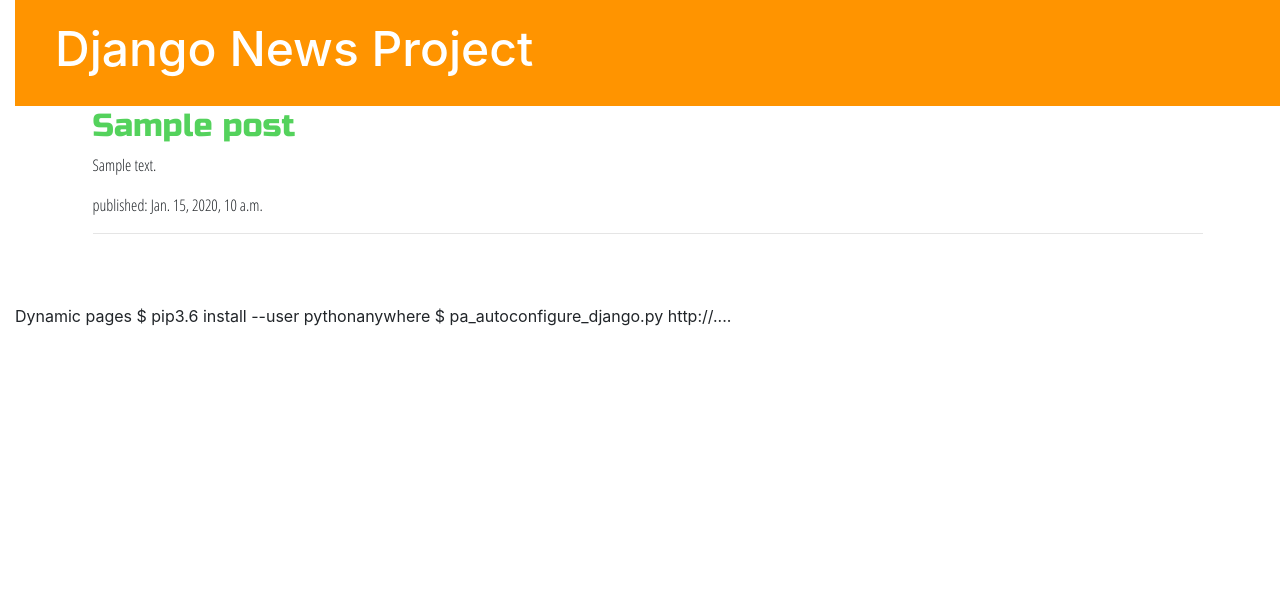
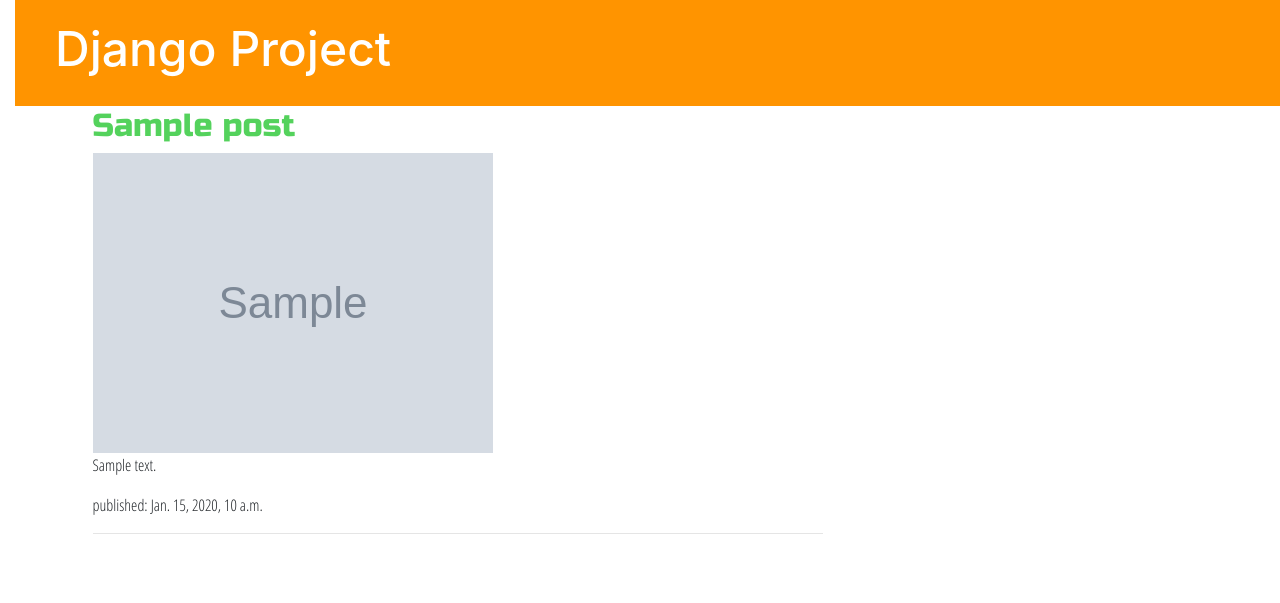
Before and after one commit to Pylearn2017/my-first-blog, a Django app: page / in a window 1280 px wide. Shown: the top 603 px of the page. Run offline with Django 3.2, Linux system fonts and the light colour scheme; tables that the repository leaves empty hold one stand-in row (values such as "Sample post"); grey boxes marked "Sample" are stand-in pictures; some libraries are stand-ins or nearby versions.

Commit message:
Add img to POST

```diff
--- a/blog/models.py
+++ b/blog/models.py
@@ -6,6 +6,7 @@
 class Post(models.Model):
     author = models.ForeignKey(settings.AUTH_USER_MODEL, on_delete=models.CASCADE)
     title = models.CharField(max_length=200)
+    image_url = models.CharField(max_length=200, blank=True, null=True)
     text = models.TextField()
     created_date = models.DateTimeField(default=timezone.now)
     published_date = models.DateTimeField(blank=True, null=True)
--- a/blog/static/css/blog.css
+++ b/blog/static/css/blog.css
@@ -22,6 +22,12 @@
 	font-family: 'Russo One', sans-serif;
 }
 
+.hover-title:hover {
+	transform: translateX(100px);
+	transform: rotate(360deg);
+	transition: 2s;
+}
+
 .page-header {
 	background-color: #ff9400;
 	margin-top: 0;
--- /dev/null
+++ b/blog/templates/blog/base.html
@@ -0,0 +1,26 @@
+{% load static %}
+
+<!DOCTYPE html>
+<html lang="en">
+<head>
+	<meta charset="UTF-8">
+	<title>Django Project</title>
+	<link rel="stylesheet" href="https://stackpath.bootstrapcdn.com/bootstrap/4.4.1/css/bootstrap.min.css" integrity="sha384-Vkoo8x4CGsO3+Hhxv8T/Q5PaXtkKtu6ug5TOeNV6gBiFeWPGFN9MuhOf23Q9Ifjh" crossorigin="anonymous">
+	<link href="https://fonts.googleapis.com/css?family=Open+Sans+Condensed:300|Russo+One&display=swap" rel="stylesheet">
+
+	<link rel="stylesheet" href="{% static 'css/blog.css' %}">
+</head>
+<body>
+	<div class="page-header">
+		<h1><a href="/">Django Project</a></h1>
+	</div>
+	<div class="content container">
+		<div class="row">
+			<div class="col-md-8">
+				{% block content %}
+				{% endblock %}
+			</div>
+		</div>
+	</div>
+</body>
+</html>
--- a/blog/templates/blog/post_list.html
+++ b/blog/templates/blog/post_list.html
@@ -1,35 +1,13 @@
-{% load static %}
+{% extends 'blog/base.html' %}
 
-<!DOCTYPE html>
-<html lang="en">
-<head>
-	<meta charset="UTF-8">
-	<title>Django News Project</title>
-	<link rel="stylesheet" href="https://stackpath.bootstrapcdn.com/bootstrap/4.4.1/css/bootstrap.min.css" integrity="sha384-Vkoo8x4CGsO3+Hhxv8T/Q5PaXtkKtu6ug5TOeNV6gBiFeWPGFN9MuhOf23Q9Ifjh" crossorigin="anonymous">
-	<link href="https://fonts.googleapis.com/css?family=Open+Sans+Condensed:300|Russo+One&display=swap" rel="stylesheet">
-
-	<link rel="stylesheet" href="{% static 'css/blog.css' %}">
-
-</head>
-<body>
-	<div class="page-header">
-		<h1><a href="/">Django News Project</a></h1>
-	</div>
-		<div class="content container">
+{% block content %}
 	{% for post in posts %}
 		<div class="post">
-				<h2><a href="#">{{ post.title }}</a></h2>
+			<h2 class = "hover-title"><a href="#">{{ post.title }}</a></h2>
+			<img src="{{ post.image_url }}" alt="">
 			<p>{{ post.text|linebreaksbr }}</p>
 			<p>published: {{ post.created_date }}</p>
 			<hr>
 		</div>
 	{% endfor %}
-		</div>
-</body>
-
-Dynamic pages
-
-</html>
-
-$ pip3.6 install --user pythonanywhere
-$ pa_autoconfigure_django.py http://....
+{% endblock %}
```
Also changed, not shown: blog/migrations/0002_post_image_url.py (added). Lines whose indentation alone changed are shown as unchanged.
